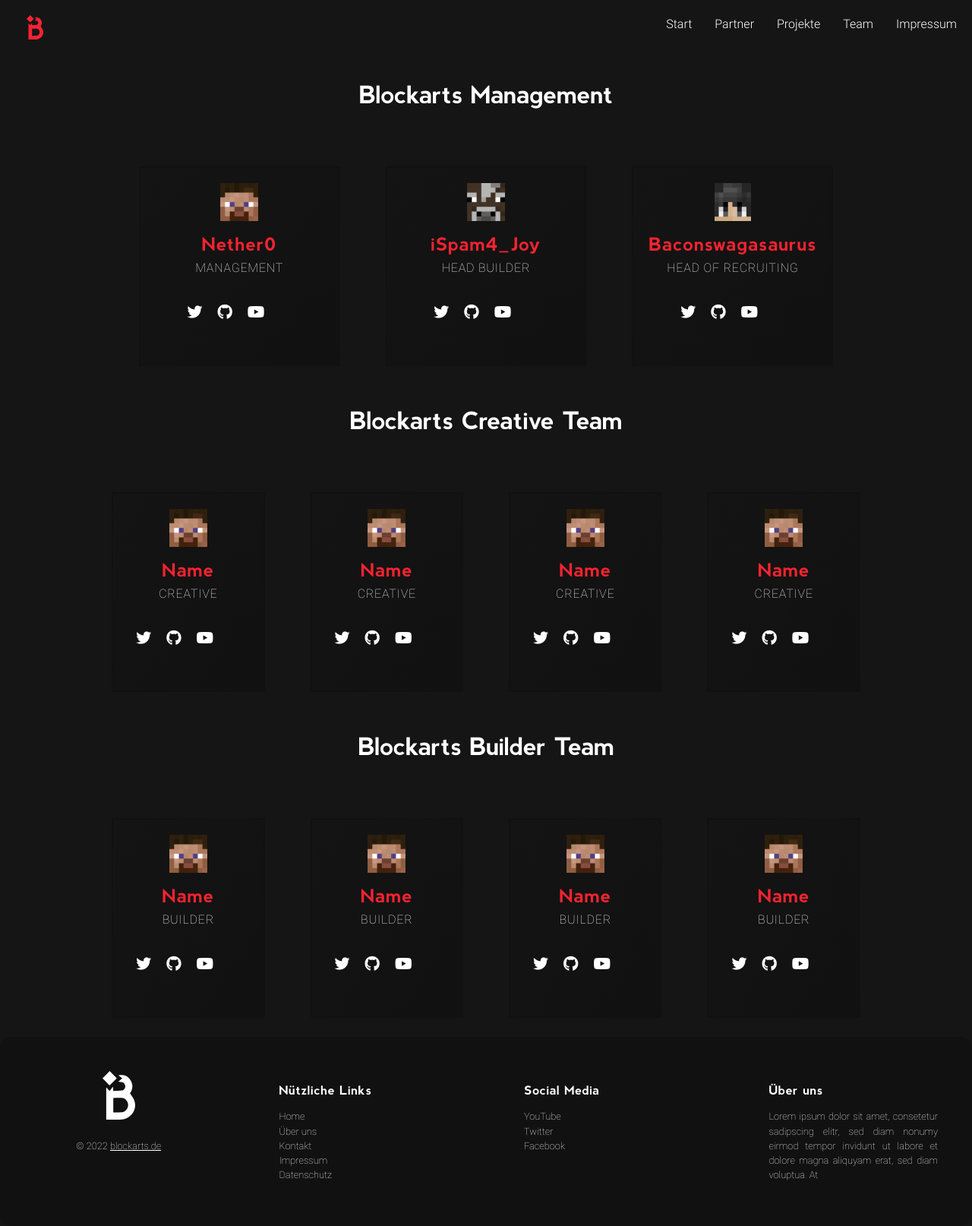
After one commit to itshypax/blockarts-web, a PHP site: page /team in a window 1280 px wide. The commit adds this page. Shown: the whole page at 76% size. Run offline with PHP 8.4, Linux system fonts and the light colour scheme; some web fonts are replaced.

Commit message:
integrated team site with demo images

```diff
--- a/assets/css/style.css
+++ b/assets/css/style.css
@@ -41,6 +41,11 @@ body {
 
 a {
     color: inherit;
+    text-decoration: none;
+}
+
+a:hover {
+    color: var(--ba-1);
 }
 
 .external-link::before {
@@ -178,7 +183,7 @@ nav ul li {
     float: right;
 }
 
-nav a {
+nav ul li a {
     display: block;
     padding: 10px;
     color: var(--ba-text-1);
@@ -193,7 +198,7 @@ nav img {
     padding: 10px;
 }
 
-nav a:after {
+nav ul li a:after {
     display: block;
     content: '';
     border-bottom: solid 3px var(--ba-1);
@@ -201,11 +206,11 @@ nav a:after {
     transition: transform 250ms ease-in-out;
 }
 
-nav a:hover:after {
+nav ul li a:hover:after {
     transform: scaleX(1)
 }
 
-nav a:hover i {
+nav ul li a:hover i {
     color: var(--ba-1);
 }
 
@@ -226,6 +231,7 @@ nav a:hover i {
     grid-row-gap: 50px;
     padding: 10px;
     margin-top: 25px;
+    justify-content: center;
 }
 
 .grid-item {
@@ -298,6 +304,7 @@ footer {
     grid-column-gap: 30px;
     grid-row-gap: 50px;
     padding: 10px;
+    justify-content: center;
 }
 
 .footer-grid-item {
@@ -322,6 +329,10 @@ footer {
 
 #copyright p {
     text-align: center;
+}
+
+#copyright a {
+    text-decoration: underline;
 }
 
 #about p {
--- /dev/null
+++ b/assets/css/team.css
@@ -0,0 +1,82 @@
+.team-grid-container {
+    display: grid;
+    grid-auto-rows: 1fr;
+    grid-column-gap: 30px;
+    grid-row-gap: 50px;
+    padding: 10px;
+    margin-top: 25px;
+    justify-content: center;
+}
+
+.team-grid-item {
+    /* background-color: var(--ba-bg-2); */
+    background: linear-gradient(to right bottom, var(--ba-bg-2) 0%, var(--ba-border-1) 100%);
+    padding: 20px;
+    font-size: 30px;
+    text-align: center;
+    border: 2px solid var(--ba-border-1);
+}
+
+.team-grid-item:hover {
+    transform: scale(1.1);
+}
+
+.team-grid-item h2 {
+    letter-spacing: .05em;
+    margin-top: 0;
+    font-size: 1.5rem;
+    font-weight: bold;
+    font-style: normal;
+    color: var(--ba-1)
+}
+
+.team-grid-item p {
+    font-size: 1rem;
+    margin-top: 1rem;
+    font-weight: 300;
+    font-style: normal;
+    text-align: justify;
+}
+
+@media screen and (min-width: 840px) {
+    .team-grid-container#management-container {
+        grid-template-columns: repeat(3, 1fr);
+    }
+
+    .team-grid-container#creative-container, .team-grid-container#builder-container {
+        grid-template-columns: repeat(4, 1fr);
+    }
+}
+
+@media screen and (min-width: 600px) {
+    .team-grid-item {
+        margin: 15px;
+    }
+}
+
+h1#management {
+    margin-top: 100px;
+}
+
+p.team-role {
+    text-transform: uppercase;
+    letter-spacing: .05em;
+    text-align: center;
+    margin-top: -18px;
+}
+
+ul.socials {
+    display: flex;
+    justify-content: center;
+    list-style-type: none;
+    margin-top: 20px;
+    padding: 0
+}
+
+ul.socials li {
+    margin: 0 10px;
+}
+
+ul.socials i {
+    font-size: 20px;
+}
--- a/assets/php/navigation.php
+++ b/assets/php/navigation.php
@@ -1,15 +1,11 @@
 <nav id="mainnav">
     <ul>
-        <?php $page = basename($_SERVER['PHP_SELF']); ?>
-        <?php if ($page == 'index' or $page == 'index.php' or $page == '') { ?>
-            <li><a href="/imprint">Impressum</a></li>
-        <?php } elseif ($page == 'imprint' or $page == 'imprint.php') { ?>
-            <li><a href="/">Start</a></li>
-        <?php } ?>
+        <li><a href="/imprint">Impressum</a></li>
         <li><a href="/team">Team</a></li>
         <li><a href="#">Projekte</a></li>
         <li><a href="#">Partner</a></li>
-        <img src="/assets/img/svg/ba_black.svg" alt="Blockarts.de Logo" height="32px" width="auto">
+        <li><a href="/">Start</a></li>
+        <a href="/"><img src="/assets/img/svg/ba_black.svg" alt="Blockarts.de Logo" height="32px" width="auto"></a>
     </ul>
 </nav>
 <!-- <script src="/assets/js/stickyScroll.js"></script> -->
--- /dev/null
+++ b/team.php
@@ -0,0 +1,163 @@
+<!DOCTYPE html>
+<html lang="de">
+<head>
+    <meta charset="UTF-8">
+    <meta http-equiv="X-UA-Compatible" content="IE=edge">
+    <meta name="viewport" content="width=device-width, initial-scale=1.0">
+    <title>Blockarts.de &raquo; Team</title>
+    <!-- Favicon -->
+    <link rel="shortcut icon" href="/assets/img/ico/favicon.ico" type="image/x-icon">
+    <!-- Metas -->
+    <?php include 'assets/php/metas.php'; ?>
+    <!-- Load CSS -->
+    <link rel="stylesheet" href="/assets/css/style.css">
+    <link rel="stylesheet" href="/assets/css/team.css">
+    <!--load all Font Awesome styles -->
+    <link href="/assets/fontawesome/css/all.css" rel="stylesheet">
+    <!-- Include Berlin font -->
+    <link href="/assets/fonts/berlin/stylesheet.css" rel="stylesheet">
+    <!-- Include Roboto font -->
+    <link href="/assets/fonts/roboto/stylesheet.css" rel="stylesheet">
+</head>
+<body>
+    <!-- include stickyScroll.js -->
+    <?php include 'assets/php/navigation.php'; ?>
+    <!-- Management Section -->
+    <h1 id="management">Blockarts Management</h1>
+    <div class="team-grid-container" id="management-container">
+        <div class="team-grid-item" id="first">
+            <img src="/assets/img/mcheads/20694100cd796ce6ee30d2b274d6e977dc945bd0.webp" height="50px" width="auto" alt="(Name)">
+            <h2>Nether0</h2>
+            <p class="team-role">Management</p>
+            <ul class="socials">
+                <li><a href="https://twitter.com/Nether0" target="_blank"><i class="fa-brands fa-twitter"></i></a></li>
+                <li><a href="https://github.com/Nether0" target="_blank"><i class="fa-brands fa-github"></i></a></li>
+                <li><a href="https://youtube.com/Nether0" target="_blank"><i class="fa-brands fa-youtube"></i></a></li>
+                <li><a href="mailto:Nether0@blockarts.de" target="_blank"><i class="fa-solid fa-envelope"></i></a></li>
+            </ul>
+        </div>
+        <div class="team-grid-item">
+            <img src="/assets/img/mcheads/522c6a08840e3969478724559f2fe4f9902faf51.webp" height="50px" width="auto" alt="(Name)">
+            <h2>iSpam4_Joy</h2>
+            <p class="team-role">Head Builder</p>
+            <ul class="socials">
+                <li><a href="https://twitter.com/iSpam4_Joy" target="_blank"><i class="fa-brands fa-twitter"></i></a></li>
+                <li><a href="https://github.com/iSpam4_Joy" target="_blank"><i class="fa-brands fa-github"></i></a></li>
+                <li><a href="https://youtube.com/iSpam4_Joy" target="_blank"><i class="fa-brands fa-youtube"></i></a></li>
+                <li><a href="mailto:iSpam4_Joy@blockarts.de" target="_blank"><i class="fa-solid fa-envelope"></i></a></li>
+            </ul>
+        </div>
+        <div class="team-grid-item">
+            <img src="/assets/img/mcheads/e3584de6303ab7d5687f29d440e042e5.jpg" height="50px" width="auto" alt="(Name)">
+            <h2>Baconswagasaurus</h2>
+            <p class="team-role">Head of Recruiting</p>
+            <ul class="socials">
+                <li><a href="https://twitter.com/Baconswagasaurus" target="_blank"><i class="fa-brands fa-twitter"></i></a></li>
+                <li><a href="https://github.com/Baconswagasaurus" target="_blank"><i class="fa-brands fa-github"></i></a></li>
+                <li><a href="https://youtube.com/Baconswagasaurus" target="_blank"><i class="fa-brands fa-youtube"></i></a></li>
+                <li><a href="mailto:Baconswagasaurus@blockarts.de" target="_blank"><i class="fa-solid fa-envelope"></i></a></li>
+            </ul>
+        </div>
+    </div>
+
+    <!-- Creative Team Section -->
+    <h1 id="creative">Blockarts Creative Team</h1>
+    <div class="team-grid-container" id="creative-container">
+        <div class="team-grid-item" id="first">
+            <img src="/assets/img/mcheads/20694100cd796ce6ee30d2b274d6e977dc945bd0.webp" height="50px" width="auto" alt="(Name)">
+            <h2>Name</h2>
+            <p class="team-role">Creative</p>
+            <ul class="socials">
+                <li><a href="https://twitter.com/name" target="_blank"><i class="fa-brands fa-twitter"></i></a></li>
+                <li><a href="https://github.com/name" target="_blank"><i class="fa-brands fa-github"></i></a></li>
+                <li><a href="https://youtube.com/name" target="_blank"><i class="fa-brands fa-youtube"></i></a></li>
+                <li><a href="mailto:name@blockarts.de" target="_blank"><i class="fa-solid fa-envelope"></i></a></li>
+            </ul>
+        </div>
+        <div class="team-grid-item" id="first">
+            <img src="/assets/img/mcheads/20694100cd796ce6ee30d2b274d6e977dc945bd0.webp" height="50px" width="auto" alt="(Name)">
+            <h2>Name</h2>
+            <p class="team-role">Creative</p>
+            <ul class="socials">
+                <li><a href="https://twitter.com/name" target="_blank"><i class="fa-brands fa-twitter"></i></a></li>
+                <li><a href="https://github.com/name" target="_blank"><i class="fa-brands fa-github"></i></a></li>
+                <li><a href="https://youtube.com/name" target="_blank"><i class="fa-brands fa-youtube"></i></a></li>
+                <li><a href="mailto:name@blockarts.de" target="_blank"><i class="fa-solid fa-envelope"></i></a></li>
+            </ul>
+        </div>
+        <div class="team-grid-item" id="first">
+            <img src="/assets/img/mcheads/20694100cd796ce6ee30d2b274d6e977dc945bd0.webp" height="50px" width="auto" alt="(Name)">
+            <h2>Name</h2>
+            <p class="team-role">Creative</p>
+            <ul class="socials">
+                <li><a href="https://twitter.com/name" target="_blank"><i class="fa-brands fa-twitter"></i></a></li>
+                <li><a href="https://github.com/name" target="_blank"><i class="fa-brands fa-github"></i></a></li>
+                <li><a href="https://youtube.com/name" target="_blank"><i class="fa-brands fa-youtube"></i></a></li>
+                <li><a href="mailto:name@blockarts.de" target="_blank"><i class="fa-solid fa-envelope"></i></a></li>
+            </ul>
+        </div>
+        <div class="team-grid-item" id="first">
+            <img src="/assets/img/mcheads/20694100cd796ce6ee30d2b274d6e977dc945bd0.webp" height="50px" width="auto" alt="(Name)">
+            <h2>Name</h2>
+            <p class="team-role">Creative</p>
+            <ul class="socials">
+                <li><a href="https://twitter.com/name" target="_blank"><i class="fa-brands fa-twitter"></i></a></li>
+                <li><a href="https://github.com/name" target="_blank"><i class="fa-brands fa-github"></i></a></li>
+                <li><a href="https://youtube.com/name" target="_blank"><i class="fa-brands fa-youtube"></i></a></li>
+                <li><a href="mailto:name@blockarts.de" target="_blank"><i class="fa-solid fa-envelope"></i></a></li>
+            </ul>
+        </div>
+    </div>
+
+    <!-- Builder Team Section -->
+    <h1 id="creative">Blockarts Builder Team</h1>
+    <div class="team-grid-container" id="builder-container">
+        <div class="team-grid-item" id="first">
+            <img src="/assets/img/mcheads/20694100cd796ce6ee30d2b274d6e977dc945bd0.webp" height="50px" width="auto" alt="(Name)">
+            <h2>Name</h2>
+            <p class="team-role">Builder</p>
+            <ul class="socials">
+                <li><a href="https://twitter.com/name" target="_blank"><i class="fa-brands fa-twitter"></i></a></li>
+                <li><a href="https://github.com/name" target="_blank"><i class="fa-brands fa-github"></i></a></li>
+                <li><a href="https://youtube.com/name" target="_blank"><i class="fa-brands fa-youtube"></i></a></li>
+                <li><a href="mailto:name@blockarts.de" target="_blank"><i class="fa-solid fa-envelope"></i></a></li>
+            </ul>
+        </div>
+        <div class="team-grid-item" id="first">
+            <img src="/assets/img/mcheads/20694100cd796ce6ee30d2b274d6e977dc945bd0.webp" height="50px" width="auto" alt="(Name)">
+            <h2>Name</h2>
+            <p class="team-role">Builder</p>
+            <ul class="socials">
+                <li><a href="https://twitter.com/name" target="_blank"><i class="fa-brands fa-twitter"></i></a></li>
+                <li><a href="https://github.com/name" target="_blank"><i class="fa-brands fa-github"></i></a></li>
+                <li><a href="https://youtube.com/name" target="_blank"><i class="fa-brands fa-youtube"></i></a></li>
+                <li><a href="mailto:name@blockarts.de" target="_blank"><i class="fa-solid fa-envelope"></i></a></li>
+            </ul>
+        </div>
+        <div class="team-grid-item" id="first">
+            <img src="/assets/img/mcheads/20694100cd796ce6ee30d2b274d6e977dc945bd0.webp" height="50px" width="auto" alt="(Name)">
+            <h2>Name</h2>
+            <p class="team-role">Builder</p>
+            <ul class="socials">
+                <li><a href="https://twitter.com/name" target="_blank"><i class="fa-brands fa-twitter"></i></a></li>
+                <li><a href="https://github.com/name" target="_blank"><i class="fa-brands fa-github"></i></a></li>
+                <li><a href="https://youtube.com/name" target="_blank"><i class="fa-brands fa-youtube"></i></a></li>
+                <li><a href="mailto:name@blockarts.de" target="_blank"><i class="fa-solid fa-envelope"></i></a></li>
+            </ul>
+        </div>
+        <div class="team-grid-item" id="first">
+            <img src="/assets/img/mcheads/20694100cd796ce6ee30d2b274d6e977dc945bd0.webp" height="50px" width="auto" alt="(Name)">
+            <h2>Name</h2>
+            <p class="team-role">Builder</p>
+            <ul class="socials">
+                <li><a href="https://twitter.com/name" target="_blank"><i class="fa-brands fa-twitter"></i></a></li>
+                <li><a href="https://github.com/name" target="_blank"><i class="fa-brands fa-github"></i></a></li>
+                <li><a href="https://youtube.com/name" target="_blank"><i class="fa-brands fa-youtube"></i></a></li>
+                <li><a href="mailto:name@blockarts.de" target="_blank"><i class="fa-solid fa-envelope"></i></a></li>
+            </ul>
+        </div>
+    </div>
+
+    <?php include 'assets/php/footer.php'; ?>
+</body>
+</html>
```
Also changed, not shown: assets/img/mcheads/20694100cd796ce6ee30d2b274d6e977dc945bd0.webp (added), assets/img/mcheads/522c6a08840e3969478724559f2fe4f9902faf51.webp (added), assets/img/mcheads/e3584de6303ab7d5687f29d440e042e5.jpg (added).
